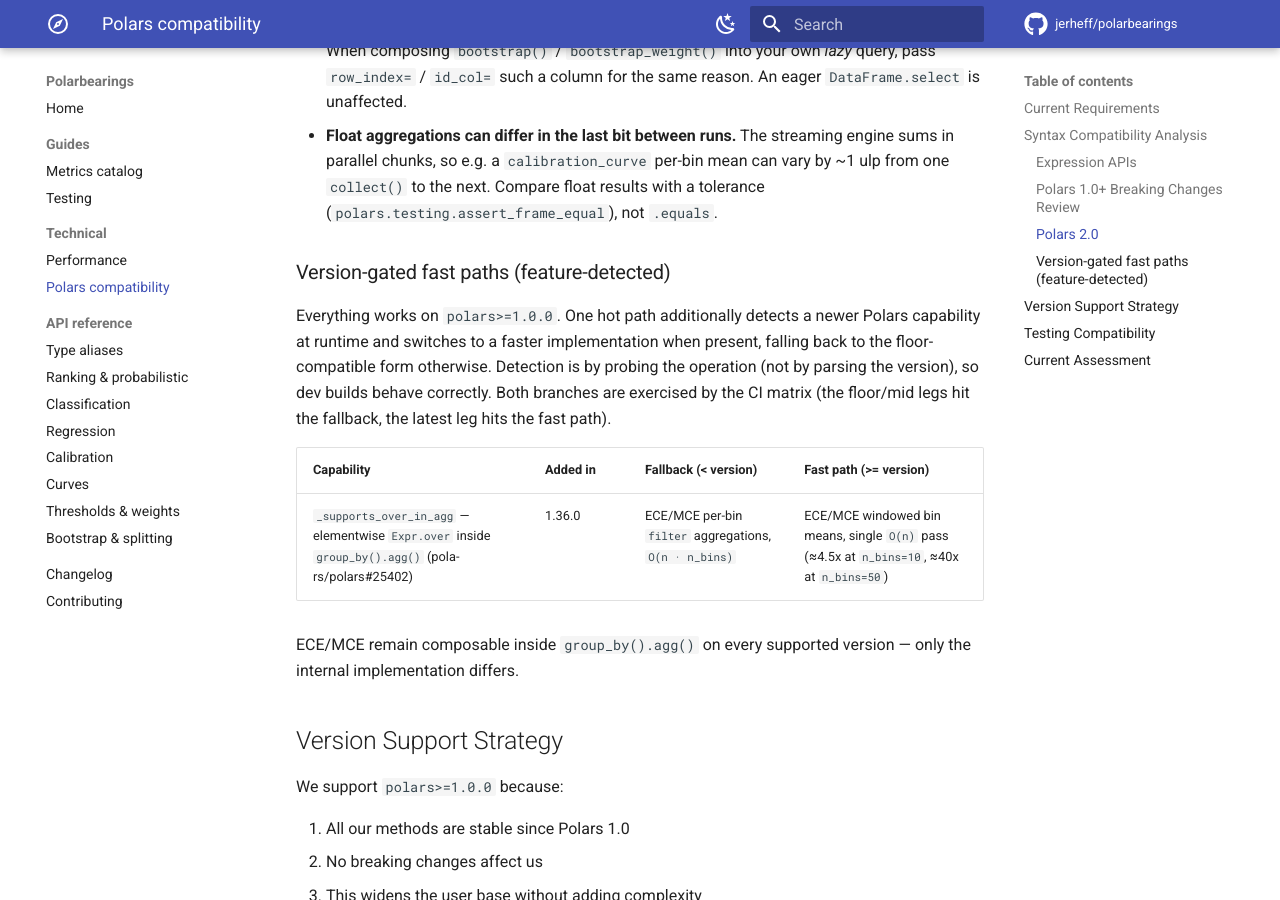
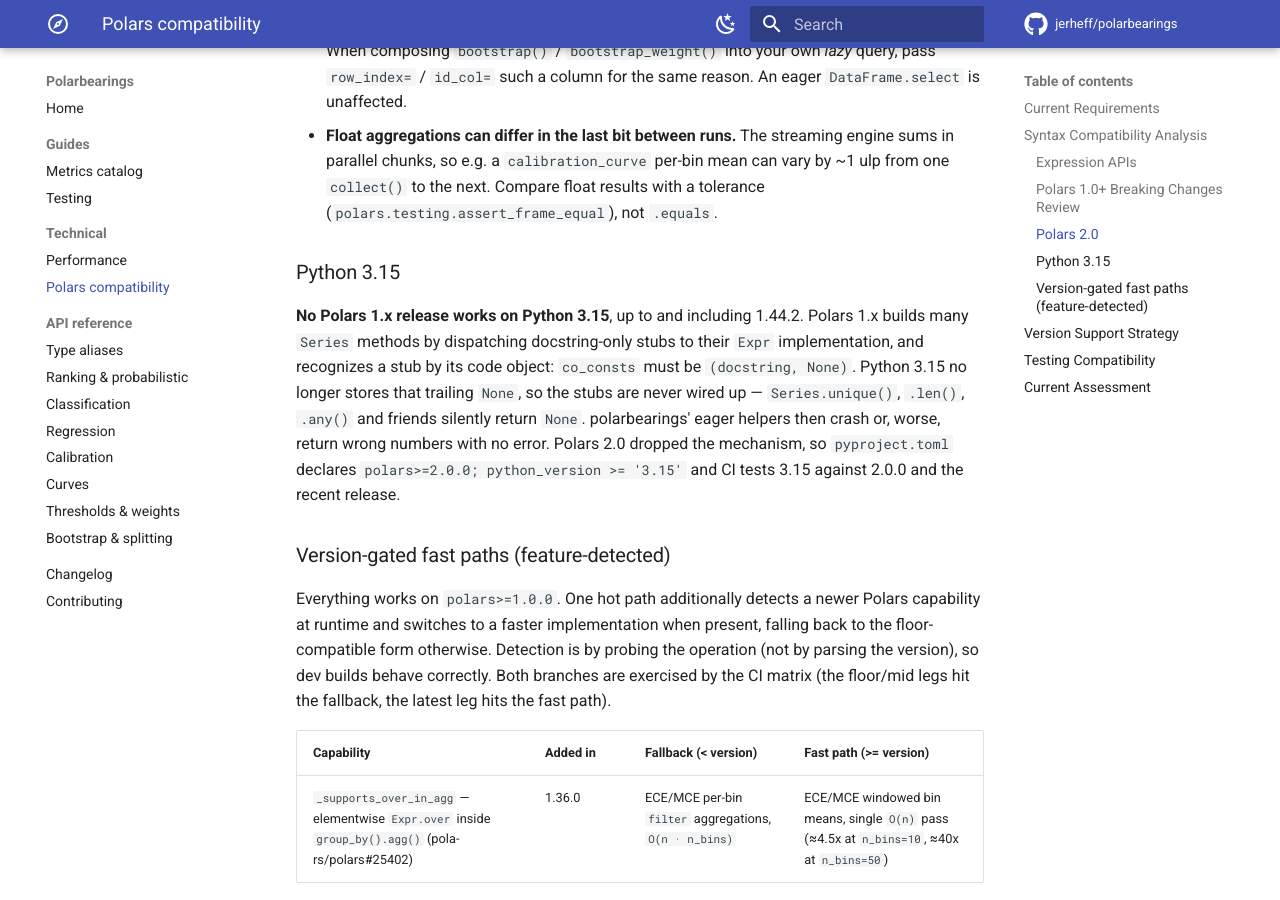
Before and after one commit to jerheff/polarbearings, an MkDocs documentation site: the page built from docs/technical/POLARS_COMPATIBILITY.md, in a window 1280 px wide and 900 px high, scrolled down 1255 px. Built offline with MkDocs 1.6.1 and Material for MkDocs 9.7.7, drawn with Linux system fonts in a browser that asks for light colours; comment, search, counter and statistics services are not loaded; some of the changed text lies outside the part shown.

Commit message:
feat: support Python 3.15 (with polars>=2.0 there) (#42)
Python 3.15.0 shipped on Oct 9. Two things blocked it:

- No polars 1.x release works on 3.15, up to and including 1.44.2. Polars 1.x
  dispatches docstring-only Series stubs to their Expr implementation, and spots
  a stub by `co_consts == (docstring, None)`. 3.15 no longer stores the trailing
  None, so `Series.unique()`, `.len()`, `.any()` and friends silently return None.
  On 3.15 + polars 1.x, 14 tests fail and some metrics come out wrong with no
  error. Polars 2.0 dropped the mechanism. Declare
  `polars>=2.0.0; python_version >= '3.15'`; the 1.0.0 floor still holds on
  3.11-3.14.
- The locked test stack had no cp315 wheels: lowest-direct pinned numpy 2.4.6,
  scikit-learn 1.9.0 and scipy 1.17.1, so 3.15 fell back to a from-source
  (Fortran) scipy build. numpy 2.5.2 and scipy 1.18.1 are the first with cp315
  wheels and also drop 3.11, so they get 3.15-only dev floors.
  scikit-learn's floor moves to 1.9.1, which supports 3.11. setproctitle moves to
  1.3.8, again for cp315 wheels.

CI: 3.11 and 3.14 run every Polars leg; 3.12/3.13 run floor + recent; 3.15 runs
2.0.0 + recent. test-highest moves from 3.14 to 3.15. Adds the 3.15 classifier
and documents the 3.15 floor in the README, POLARS_COMPATIBILITY.md, TESTING.md
and CLAUDE.md.

Co-authored-by: Claude Opus 5.5 <noreply@anthropic.com>

```diff
--- a/docs/technical/POLARS_COMPATIBILITY.md
+++ b/docs/technical/POLARS_COMPATIBILITY.md
@@ -5,7 +5,7 @@ description: Polars version support for polarbearings — minimum 1.0.0, the sta
 
 ## Current Requirements
 
-**Minimum Polars Version**: `1.0.0`
+**Minimum Polars Version**: `1.0.0` — `2.0.0` on Python 3.15+ (see Python 3.15 below)
 **CI Tested Versions**: `1.0.0` (floor), `1.24.0` (mid-1.x), `1.44.2` (last 1.x), and the recent release (`2.1.0`); a weekly run also tests the newest Polars release, which is exempt from the dependency cooldown
 
 ## Syntax Compatibility Analysis
@@ -55,6 +55,18 @@ matter:
   vary by ~1 ulp from one `collect()` to the next. Compare float results with a
   tolerance (`polars.testing.assert_frame_equal`), not `.equals`.
 
+### Python 3.15
+
+**No Polars 1.x release works on Python 3.15**, up to and including 1.44.2. Polars 1.x
+builds many `Series` methods by dispatching docstring-only stubs to their `Expr`
+implementation, and recognizes a stub by its code object: `co_consts` must be
+`(docstring, None)`. Python 3.15 no longer stores that trailing `None`, so the stubs
+are never wired up — `Series.unique()`, `.len()`, `.any()` and friends silently
+return `None`. polarbearings' eager helpers then crash or, worse, return wrong
+numbers with no error. Polars 2.0 dropped the mechanism, so `pyproject.toml` declares
+`polars>=2.0.0; python_version >= '3.15'` and CI tests 3.15 against 2.0.0 and the
+recent release.
+
 ### Version-gated fast paths (feature-detected)
 
 Everything works on `polars>=1.0.0`. One hot path additionally detects a newer
```
Also changed, not shown: .claude/CLAUDE.md (+3 -2 lines), README.md (+1 -1 lines), docs/guides/TESTING.md (+2 -1 lines), pyproject.toml (+12 -2 lines), 2 other files.
